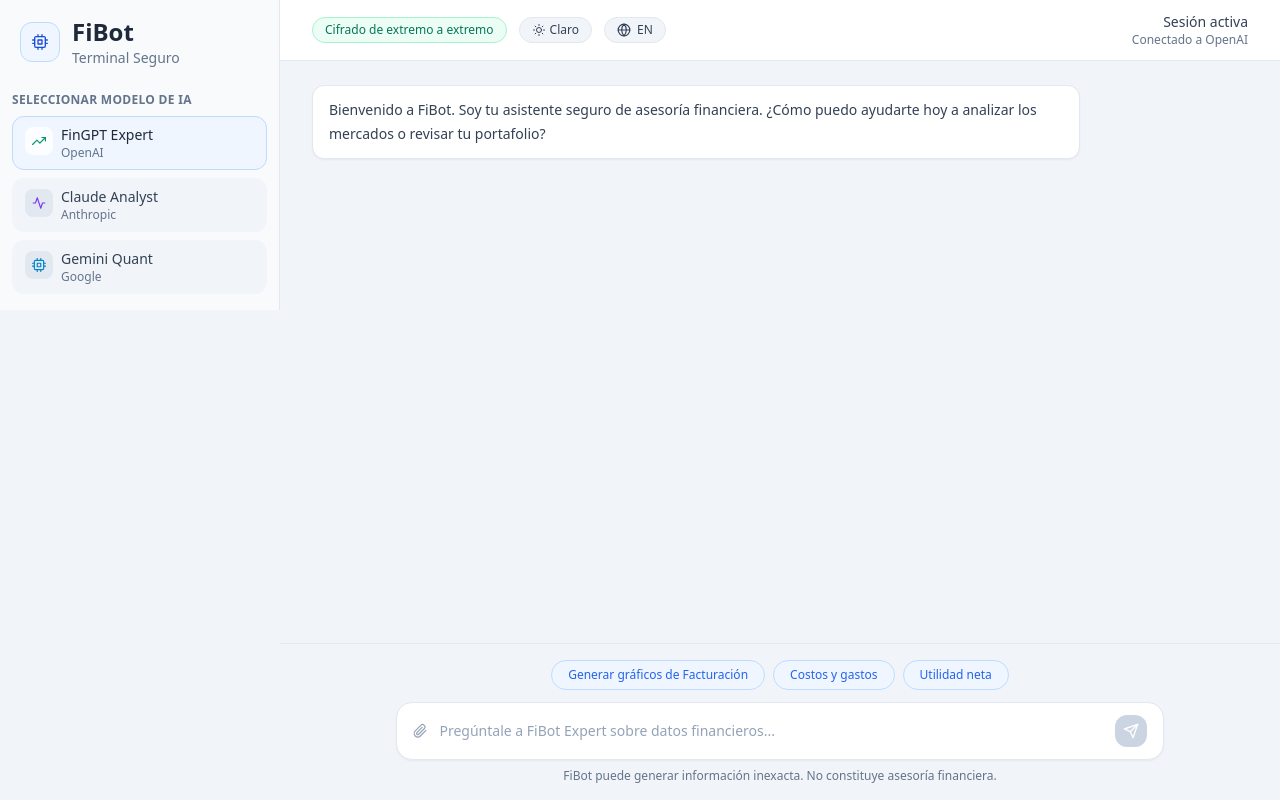
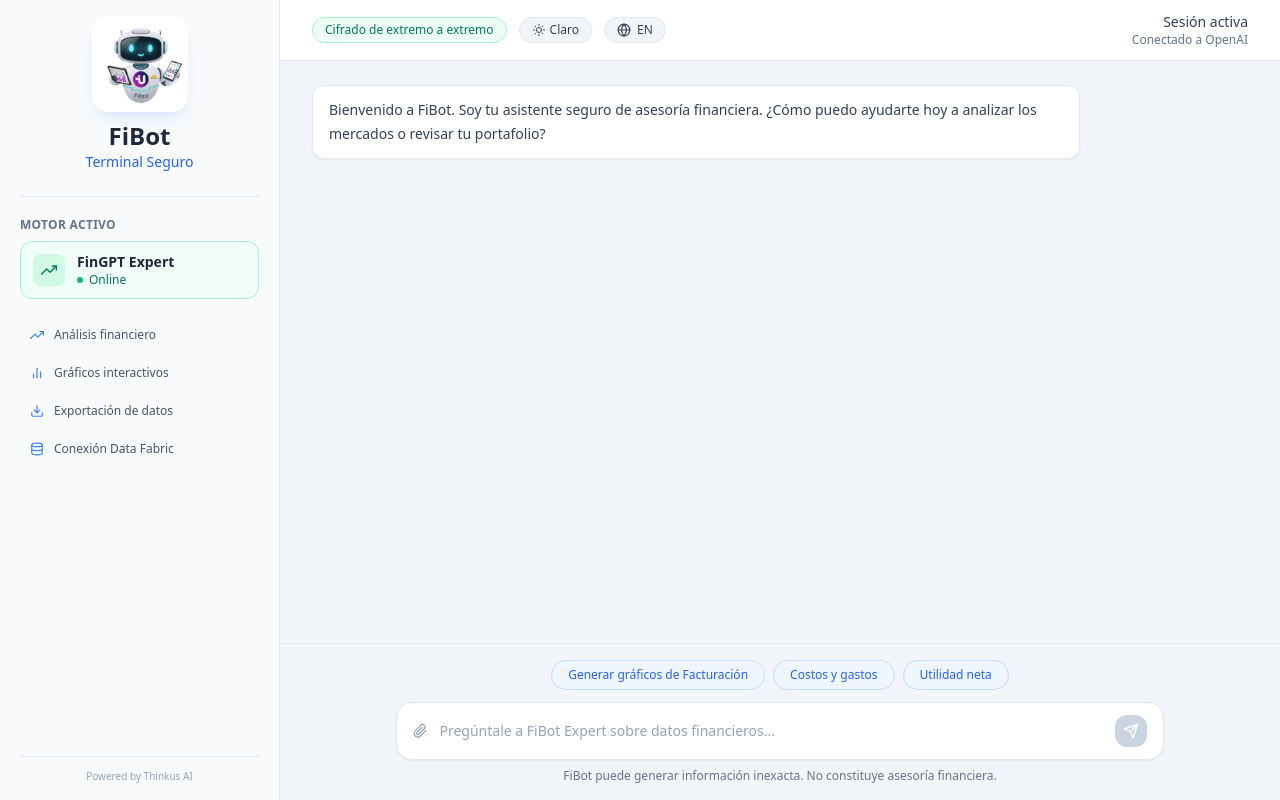
Before and after one commit to sebastiansz1992/chatbot-sdd, a React (Vite) app: page / in a window 1280 px wide. Built offline with nearby package versions, Linux system fonts and the light colour scheme.

Commit message:
feat: Refactor code structure for improved readability and maintainability

```diff
--- a/index.html
+++ b/index.html
@@ -4,7 +4,7 @@
     <meta charset="UTF-8" />
     <link rel="icon" type="image/svg+xml" href="/vite.svg" />
     <meta name="viewport" content="width=device-width, initial-scale=1.0" />
-    <title>fibot-frontend</title>
+    <title>Fibot</title>
   </head>
   <body>
     <div id="root"></div>
--- a/src/app/App.tsx
+++ b/src/app/App.tsx
@@ -74,6 +74,11 @@
       appSubtitle={t.appSubtitle}
       modelSelectorTitle={t.modelSelectorTitle}
       modelSelectorAriaLabel={t.modelSelectorAriaLabel}
+      engineLabel={t.engineLabel}
+      capabilityAnalysis={t.capabilityAnalysis}
+      capabilityCharts={t.capabilityCharts}
+      capabilityExport={t.capabilityExport}
+      capabilityFabric={t.capabilityFabric}
       topBar={
         <TopStatusBar
           encryptionLabel={t.encryptionLabel}
--- a/src/components/layout/AppShell.tsx
+++ b/src/components/layout/AppShell.tsx
@@ -10,6 +10,11 @@
   appSubtitle: string
   modelSelectorTitle: string
   modelSelectorAriaLabel: string
+  engineLabel: string
+  capabilityAnalysis: string
+  capabilityCharts: string
+  capabilityExport: string
+  capabilityFabric: string
 }
 
 export function AppShell({
@@ -21,6 +26,11 @@
   appSubtitle,
   modelSelectorTitle,
   modelSelectorAriaLabel,
+  engineLabel,
+  capabilityAnalysis,
+  capabilityCharts,
+  capabilityExport,
+  capabilityFabric,
 }: Readonly<AppShellProps>) {
   return (
     <div className="relative flex min-h-screen w-full flex-col bg-slate-100 dark:bg-slate-950 md:h-screen md:flex-row">
@@ -33,6 +43,11 @@
           appSubtitle={appSubtitle}
           modelSelectorTitle={modelSelectorTitle}
           modelSelectorAriaLabel={modelSelectorAriaLabel}
+          engineLabel={engineLabel}
+          capabilityAnalysis={capabilityAnalysis}
+          capabilityCharts={capabilityCharts}
+          capabilityExport={capabilityExport}
+          capabilityFabric={capabilityFabric}
         />
       </div>
       <button
--- a/src/components/layout/Sidebar.tsx
+++ b/src/components/layout/Sidebar.tsx
@@ -1,35 +1,102 @@
 import { APP_TITLE } from '../../data/content'
-import { FiCpu } from 'react-icons/fi'
-import { ModelSelector } from '../models/ModelSelector'
-import { useModelSelection } from '../models/useModelSelection'
+import { FiTrendingUp, FiBarChart2, FiDownload, FiDatabase } from 'react-icons/fi'
+import fibotImage from '../../assets/image_fibot.jpeg'
 
 type SidebarProps = {
   appSubtitle: string
   modelSelectorTitle: string
   modelSelectorAriaLabel: string
+  engineLabel: string
+  capabilityAnalysis: string
+  capabilityCharts: string
+  capabilityExport: string
+  capabilityFabric: string
 }
 
-export function Sidebar({ appSubtitle, modelSelectorTitle, modelSelectorAriaLabel }: Readonly<SidebarProps>) {
-  const { items, setSelectedModelId } = useModelSelection()
+const capabilities = [
+  { key: 'analysis', Icon: FiTrendingUp },
+  { key: 'charts', Icon: FiBarChart2 },
+  { key: 'export', Icon: FiDownload },
+  { key: 'fabric', Icon: FiDatabase },
+] as const
+
+type CapabilityKey = (typeof capabilities)[number]['key']
+
+export function Sidebar({
+  appSubtitle,
+  engineLabel,
+  capabilityAnalysis,
+  capabilityCharts,
+  capabilityExport,
+  capabilityFabric,
+}: Readonly<SidebarProps>) {
+  const capabilityLabels: Record<CapabilityKey, string> = {
+    analysis: capabilityAnalysis,
+    charts: capabilityCharts,
+    export: capabilityExport,
+    fabric: capabilityFabric,
+  }
 
   return (
-    <aside className="flex w-full shrink-0 flex-col border-b border-slate-200 bg-slate-50 px-3 py-4 dark:border-slate-800 dark:bg-slate-900 md:w-[280px] md:border-b-0 md:border-r">
-      <div className="mb-4 flex items-center gap-3 px-2 md:mb-6">
-        <div className="inline-flex h-10 w-10 items-center justify-center rounded-xl border border-blue-200 bg-blue-50 text-blue-700 dark:border-blue-900 dark:bg-blue-950/40 dark:text-blue-300">
-          <FiCpu aria-hidden="true" />
-        </div>
-        <div>
-          <p className="text-xl font-semibold text-slate-800 dark:text-slate-100 md:text-2xl">{APP_TITLE}</p>
-          <p className="text-sm text-slate-500 dark:text-slate-400">{appSubtitle}</p>
+    <aside className="flex h-full w-full shrink-0 flex-col border-b border-slate-200 bg-slate-50 px-3 py-4 dark:border-slate-800 dark:bg-slate-900 md:w-[280px] md:border-b-0 md:border-r">
+      {/* Header con mascota */}
+      <div className="mb-6 flex flex-col items-center gap-2 px-2">
+        <img
+          src={fibotImage}
+          alt="FiBot mascot"
+          className="h-24 w-24 rounded-2xl object-cover shadow-lg shadow-blue-500/10 dark:shadow-blue-400/10"
+        />
+        <div className="text-center">
+          <p className="text-2xl font-bold text-slate-800 dark:text-slate-100">{APP_TITLE}</p>
+          <p className="text-sm font-medium text-blue-600 dark:text-blue-400">{appSubtitle}</p>
         </div>
       </div>
-      <div className="space-y-5">
-        <ModelSelector
-          items={items}
-          onSelect={setSelectedModelId}
-          title={modelSelectorTitle}
-          ariaLabel={modelSelectorAriaLabel}
-        />
+
+      {/* Separador */}
+      <div className="mx-2 mb-5 border-t border-slate-200 dark:border-slate-700/60" />
+
+      {/* Motor activo */}
+      <div className="mb-5 px-2">
+        <p className="mb-2 text-xs font-semibold uppercase tracking-wide text-slate-500 dark:text-slate-400">
+          {engineLabel}
+        </p>
+        <div className="flex items-center gap-3 rounded-xl border border-emerald-200 bg-emerald-50/60 px-3 py-2.5 dark:border-emerald-800/60 dark:bg-emerald-950/30">
+          <span className="inline-flex h-8 w-8 shrink-0 items-center justify-center rounded-lg bg-emerald-100 text-emerald-700 dark:bg-emerald-900/60 dark:text-emerald-300">
+            <FiTrendingUp size={16} />
+          </span>
+          <div>
+            <p className="text-sm font-semibold text-slate-800 dark:text-slate-100">FinGPT Expert</p>
+            <div className="flex items-center gap-1.5">
+              <span className="h-1.5 w-1.5 rounded-full bg-emerald-500 dark:bg-emerald-400" />
+              <p className="text-xs text-emerald-700 dark:text-emerald-400">Online</p>
+            </div>
+          </div>
+        </div>
+      </div>
+
+      {/* Capacidades */}
+      <div className="px-2">
+        <div className="space-y-1.5">
+          {capabilities.map(({ key, Icon }) => (
+            <div
+              key={key}
+              className="flex items-center gap-2.5 rounded-lg px-2.5 py-2 text-slate-600 dark:text-slate-300"
+            >
+              <Icon size={14} className="shrink-0 text-blue-500 dark:text-blue-400" />
+              <span className="text-xs font-medium">{capabilityLabels[key]}</span>
+            </div>
+          ))}
+        </div>
+      </div>
+
+      {/* Spacer para empujar el footer al fondo */}
+      <div className="flex-1" />
+
+      {/* Footer branding */}
+      <div className="mx-2 border-t border-slate-200 pt-3 dark:border-slate-700/60">
+        <p className="text-center text-[10px] text-slate-400 dark:text-slate-500">
+          Powered by Thinkus AI
+        </p>
       </div>
     </aside>
   )
--- a/src/data/mockData.ts
+++ b/src/data/mockData.ts
@@ -6,9 +6,7 @@
 } from '../types/ui'
 
 export const modelOptions: ModelOption[] = [
-  { id: 'fin-gpt-expert', name: 'FinGPT Expert', provider: 'OpenAI', isSelected: true },
-  { id: 'claude-analyst', name: 'Claude Analyst', provider: 'Anthropic', isSelected: false },
-  { id: 'gemini-quant', name: 'Gemini Quant', provider: 'Google', isSelected: false },
+  { id: 'fin-gpt-expert', name: 'FinGPT Expert', provider: 'FiBot', isSelected: true },
 ]
 
 export const initialMessages: ChatMessage[] = [
--- a/src/i18n/translations.ts
+++ b/src/i18n/translations.ts
@@ -24,6 +24,11 @@
   connectionLabel: string
   modelSelectorTitle: string
   modelSelectorAriaLabel: string
+  engineLabel: string
+  capabilityAnalysis: string
+  capabilityCharts: string
+  capabilityExport: string
+  capabilityFabric: string
   exportTableCsv: string
   suggestions: string[]
 }
@@ -56,6 +61,11 @@
     modelSelectorTitle: 'Seleccionar modelo de IA',
     modelSelectorAriaLabel: 'Selector de modelo',
     exportTableCsv: 'Exportar tabla como CSV',
+    engineLabel: 'Motor activo',
+    capabilityAnalysis: 'Análisis financiero',
+    capabilityCharts: 'Gráficos interactivos',
+    capabilityExport: 'Exportación de datos',
+    capabilityFabric: 'Conexión Data Fabric',
     suggestions: [
       'Generar gráficos de Facturación',
       'Costos y gastos',
@@ -88,6 +98,11 @@
     modelSelectorTitle: 'Select AI model',
     modelSelectorAriaLabel: 'Model selector',
     exportTableCsv: 'Export table as CSV',
+    engineLabel: 'Active engine',
+    capabilityAnalysis: 'Financial analysis',
+    capabilityCharts: 'Interactive charts',
+    capabilityExport: 'Data export',
+    capabilityFabric: 'Data Fabric connection',
     suggestions: [
       'Generate Billing charts',
       'Costs and expenses',
```
Also changed, not shown: src/assets/image_fibot.jpeg (added), 1 other file (tests, documents, lock files or other folders).
